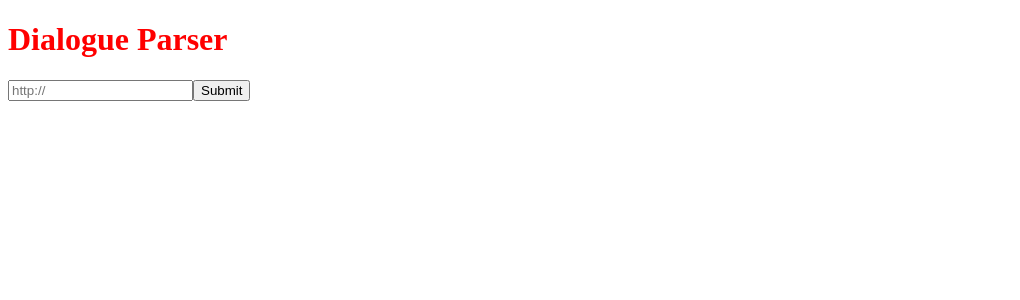
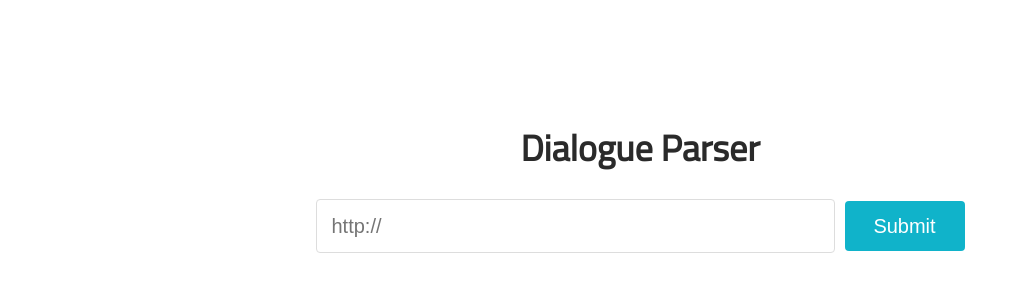
Before and after one commit to anyu/dialogue-parser, a React app: page / in a window 1280 px wide. Shown: the top 300 px of the page, without its empty margins (0-1020 px from the left). Built offline with nearby package versions, Linux system fonts and the light colour scheme.

Commit message:
(style) Initial styling

```diff
--- a/client/src/components/Search.js
+++ b/client/src/components/Search.js
@@ -18,7 +18,7 @@ class Search extends React.Component {
 
   render() {
     return (
-      <div className="Search">
+      <div className="search">
         <h1>Dialogue Parser</h1>
         <div className="form_container">
           <form onSubmit={(e)=> this.props.submitURL(this.state.inputURL, e)}>
--- a/public/assets/styles/styles.css
+++ b/public/assets/styles/styles.css
@@ -1,3 +1,41 @@
+body, p {
+  font-family: 'Titillium Web', 'Helvetica Neue Light', 'Helvetica Neue', 'Helvetica', 'Arial', sans-serif;
+  color: #2a2a2a;
+}
+
 h1 {
-  color: red;
+  font-size: 36px;
 }
+
+input {
+  height: 50px;
+  width: 500px;
+  font-size: 20px;
+  border-radius: 4px;
+  border: 1px #dddddd solid;
+  padding-left: 15px;
+  margin-right: 10px;
+}
+
+button {
+  height: 50px;
+  width: 120px;
+  padding: 0 20px;
+  font-size: 20px;
+  border-radius: 4px;
+  border-style: none;
+  background-color: #10b3ca;
+  color: #fff;
+  text-decoration: none;
+  cursor: pointer;
+}
+
+.container {
+  width: 980px;
+  margin: 120px auto;
+}
+
+.search {
+  margin: auto;
+  text-align: center;
+}
--- a/public/index.html
+++ b/public/index.html
@@ -3,6 +3,7 @@
   <head>
     <meta charset = "UTF-8"/>
     <title>Dialogue Parser</title>
+    <link href="https://fonts.googleapis.com/css?family=Titillium+Web" rel="stylesheet">
     <link rel="stylesheet" type="text/css" href="assets/styles/styles.css">
 
   </head>
```
